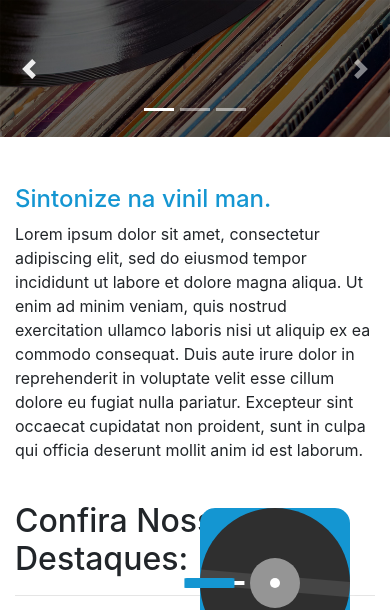
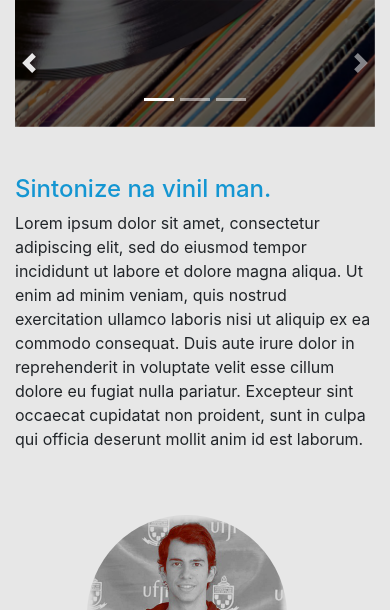
Before and after one commit to ViniciusCorbelli/vinil-man-shop, a PHP site: page / in a window 390 px wide. Shown: the top 610 px of the page. Run offline with PHP 8.4, Linux system fonts and the light colour scheme.

Commit message:
Animação e Imagem organizadas responsivamente

```diff
--- a/vinilman/css/style.css
+++ b/vinilman/css/style.css
@@ -1,6 +1,22 @@
 html,body{
     margin: 0;
     padding: 0;
+    background-color: #e7e7e7;
+}
+
+#slogan h4{
+    color: #1496d2;
+}
+
+#sobre h4{
+    color: #1496d2;
+}
+
+#sobre img{
+    margin-left: 35%;
+    width: 200px;
+    height: 200px;
+    border-radius: 50%;
 }
 
 /**
@@ -146,6 +162,33 @@ html,body{
     color: #fbb72c;
 }
 
-@media(max-width: 1000px){
+@media(max-width: 767px){
+    #sobre img {
+        margin-left: 20%;
+        margin-bottom: 5%;
+    }
 
+    #animation {
+        display: none;
+    }
 }
+
+@media(max-width: 1000px)
+{
+    #sobre img {
+        margin-left: 20%;
+        margin-bottom: 5%;
+    }
+
+    .disco {
+        left: 80px;
+    }
+
+    .vitrola-base{
+        left: 80px;
+    }
+
+    .furo {
+        left: 150px;
+    }
+}
--- a/vinilman/index.html
+++ b/vinilman/index.html
@@ -17,7 +17,7 @@
         <!--Page Content-->
         <main>
             <!--slider area-->
-            <div id="carouselExampleIndicators" class="carousel slide mb-5" data-ride="carousel">
+            <div id="carouselExampleIndicators" class="container carousel slide mb-5" data-ride="carousel">
                 <ol class="carousel-indicators">
                     <li data-target="#carouselExampleIndicators" data-slide-to="0" class="active"></li>
                     <li data-target="#carouselExampleIndicators" data-slide-to="1"></li>
@@ -47,22 +47,40 @@
 
             <div class="container">
                 <!--Slogan-->
-                <section class="row">
+                <section id="slogan" class="row">
                         <div class="col-lg-6 col-md-6 col-sm-6 col-xs-6">
                             <section>
-                                <h4 style="color: #1496d2;">Sintonize na vinil man.</h4>
+                                <h4>Sintonize na vinil man.</h4>
                                 <p> Lorem ipsum dolor sit amet, consectetur adipiscing elit, sed do eiusmod tempor incididunt ut labore et dolore magna aliqua. Ut enim ad minim veniam, quis nostrud exercitation ullamco laboris nisi ut aliquip ex ea commodo consequat. Duis aute irure dolor in reprehenderit in voluptate velit esse cillum dolore eu fugiat nulla pariatur. Excepteur sint occaecat cupidatat non proident, sunt in culpa qui officia deserunt mollit anim id est laborum.</p>
                             </section>
                         </div>
                         <div class="col-lg-6 col-md-6 col-sm-6 col-xs-6">
-                            <div class="vitrola-base"></div>
-                            <div class="disco">
-                                <div class="agulha"></div>
+                            <div id="animation">
+                                <div class="vitrola-base"></div>
+                                <div class="disco">
+                                    <div class="agulha"></div>
+                                </div>
+                                <div class="furo"></div>
                             </div>
-                            <div class="furo"></div>
                         </div>
                 </section>
                 <!--\Slogan-->
+
+                <!--Sobre-->
+                <section id="sobre" class="mt-5 mb-5">
+                    <div class="row">
+                        <div class="col-lg-6 col-md-6 col-sm-6 col-xs-6">
+                            <img src="img/vini-profile.jpg" alt="Foto de Viniman">
+                        </div>
+                        <div class="col-lg-6 col-md-6 col-sm-6 col-xs-6">
+                            <section>
+                                <h4>Quem é Viniman?</h4>
+                                <p> Lorem ipsum dolor sit amet, consectetur adipiscing elit, sed do eiusmod tempor incididunt ut labore et dolore magna aliqua. Ut enim ad minim veniam, quis nostrud exercitation ullamco laboris nisi ut aliquip ex ea commodo consequat. Duis aute irure dolor in reprehenderit in voluptate velit esse cillum dolore eu fugiat nulla pariatur. Excepteur sint occaecat cupidatat non proident, sunt in culpa qui officia deserunt mollit anim id est laborum.</p>
+                            </section>
+                        </div>
+                     </div>
+                </section>
+                <!--\Sobre-->
 
                 <!--Product carousel-->
                 <section class="mt-4 mb-4">
@@ -223,18 +241,9 @@
                           <!--end 02-->
                         </div>
                     </div>
-
-
                 </section>
                 <!--\Product Carosel-->
 
-                <!--Produtos-->
-                <section id="home-produtos" style="background-color: turquoise;">
-                    <nav class="nav">
-
-                    </nav>
-                </section>
-                <!--\Produtos-->
 
             </div>
         </main>
```
Also changed, not shown: vinilman/img/vini-profile.jpg (added).
